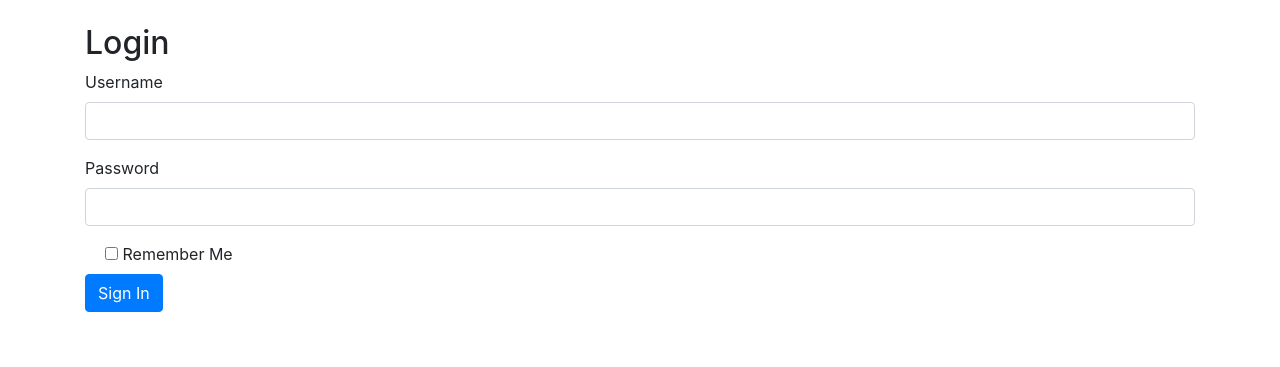
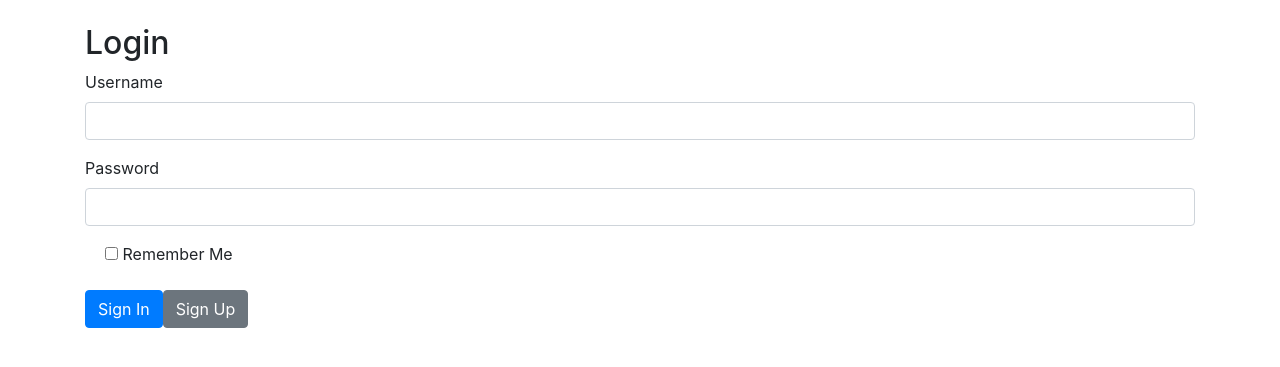
Before and after one commit to xTzP0Te/TEST, a Flask app: page /auth/login in a window 1280 px wide. Shown: the part 56-423 px from the top of the page. Run offline with Flask 3, Linux system fonts and the light colour scheme.

Commit message:
sometimes_it_works

```diff
--- a/app/templates/login.html
+++ b/app/templates/login.html
@@ -6,6 +6,10 @@
     <div class="form-group">{{ form.username.label }} {{ form.username(class="form-control") }}</div>
     <div class="form-group">{{ form.password.label }} {{ form.password(class="form-control") }}</div>
     <div class="form-check">{{ form.remember_me() }} {{ form.remember_me.label }}</div>
-    {{ form.submit(class="btn btn-primary") }}
+
+    <div class="d-flex gap-2 mt-3">
+      {{ form.submit(class="btn btn-primary") }}
+      <a href="{{ url_for('auth.register') }}" class="btn btn-secondary">Sign Up</a>
+    </div>
   </form>
 {% endblock %}
```
